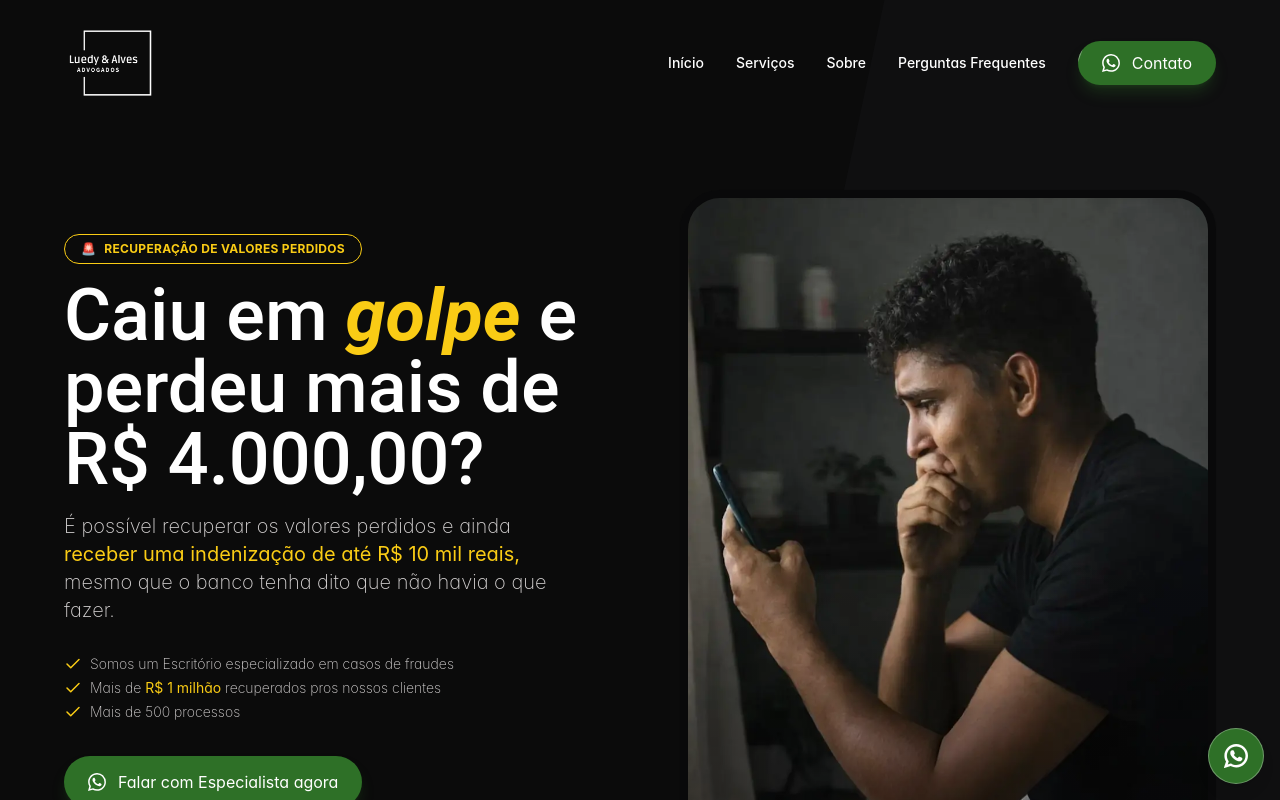
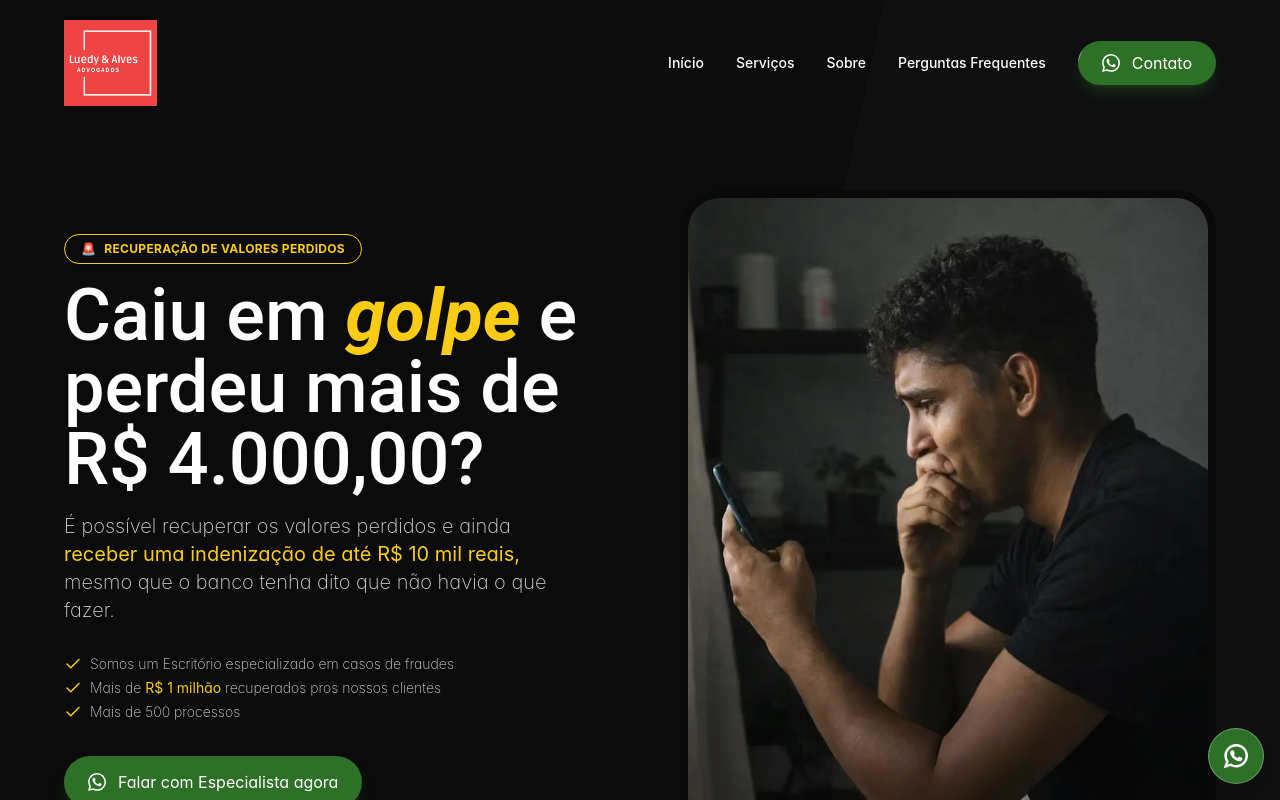
Before and after one commit to Paper-Street-Softwares/LPS-Luedys-e-Alves-Advogados, a React (Vite) app: page / in a window 1280 px wide. Shown: the top 800 px of the page. Built offline with nearby package versions, Linux system fonts and the light colour scheme.

Commit message:
fix: teste

```diff
--- a/src/components/sections/NavbarNovaTemplate.jsx
+++ b/src/components/sections/NavbarNovaTemplate.jsx
@@ -88,11 +88,11 @@ function NavbarNovaTemplate({
             className={`flex flex-col z-20 relative ${
               isScrolled
                 ? "w-[30%] h-[20px] phone2:w-[30%] phone2:h-[30px] tablet1:h-[50px] tablet1:w-[20%] desktop1:w-[10%] desktop1:h-[50px] desktop2:w-[13%] transition-all duration-700"
-                : "w-[40%] h-[40px] phone2:py-3 phone2:w-[60%] phone2:h-[80px] tablet1:h-[120px] tablet1:w-[30%] desktop1:w-[20%] desktop1:h-[110px] desktop2:w-[15%] transition-all duration-700"
+                : "w-[50%] h-[40px] phone2:py-3 phone2:w-[60%] phone2:h-[80px] tablet1:h-[120px] tablet1:w-[30%] desktop1:w-[20%] desktop1:h-[110px] desktop2:w-[15%] transition-all duration-700"
             }`}
           >
             <a
-              className="cursor-pointer w-fit h-[80px] desktop1:h-[110px] flex items-start justify-start overflow-hidden"
+              className="cursor-pointer w-fit h-[80px] desktop1:h-[110px] flex items-start justify-start overflow-hidden bg-red-500 "
               href="/"
               onClick={() => window.location.reload()}
               aria-label="recarregar página"
@@ -100,7 +100,7 @@ function NavbarNovaTemplate({
               <img
                 src={content.texts.navbar.logo.img}
                 alt={content.texts.navbar.logo.alt}
-                className="desktop1:hidden w-fit max-h-full object-contain flex"
+                className="desktop1:hidden w-auto max-h-full object-contain flex "
                 width={106}
                 height={98}
                 fetchPriority="high"
```
